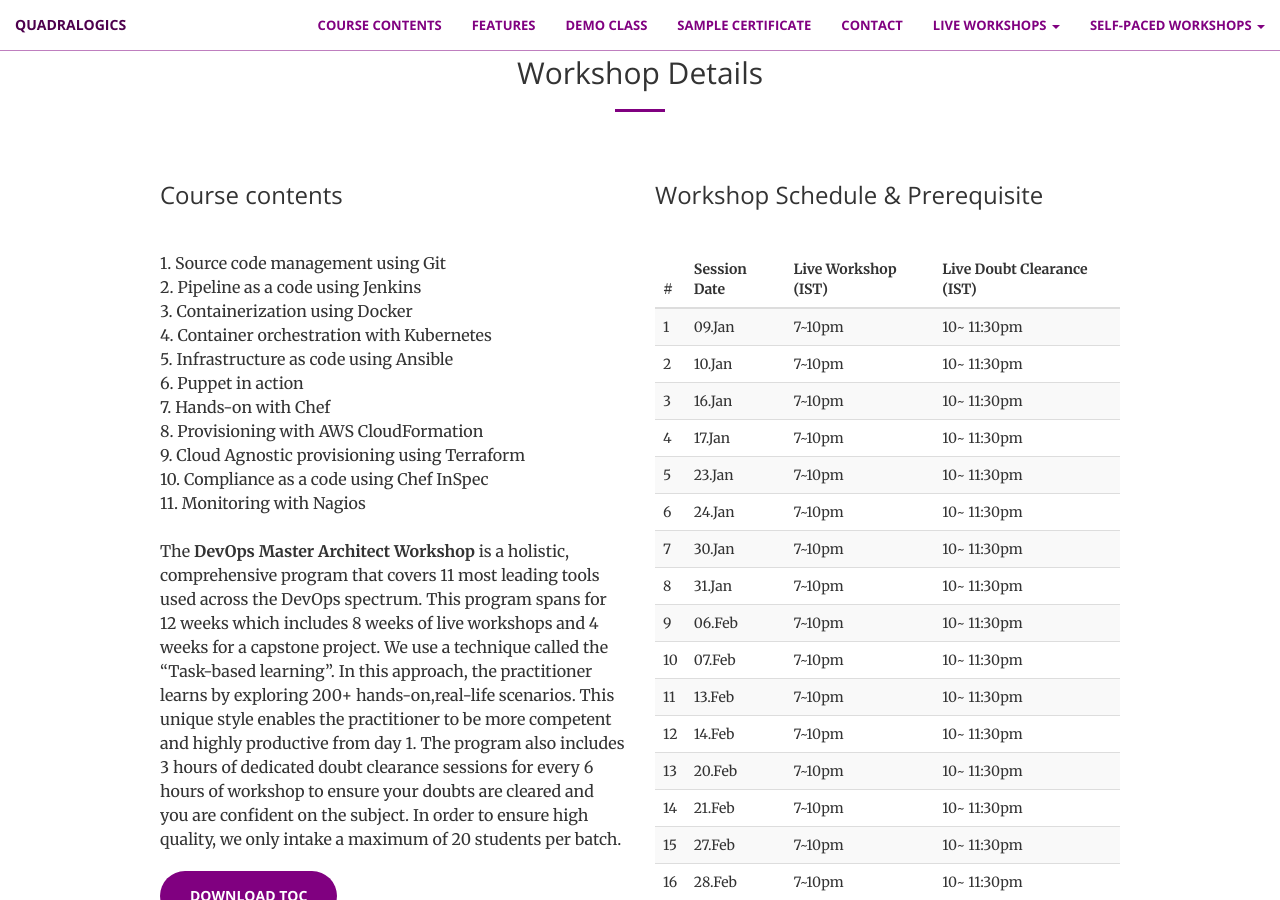
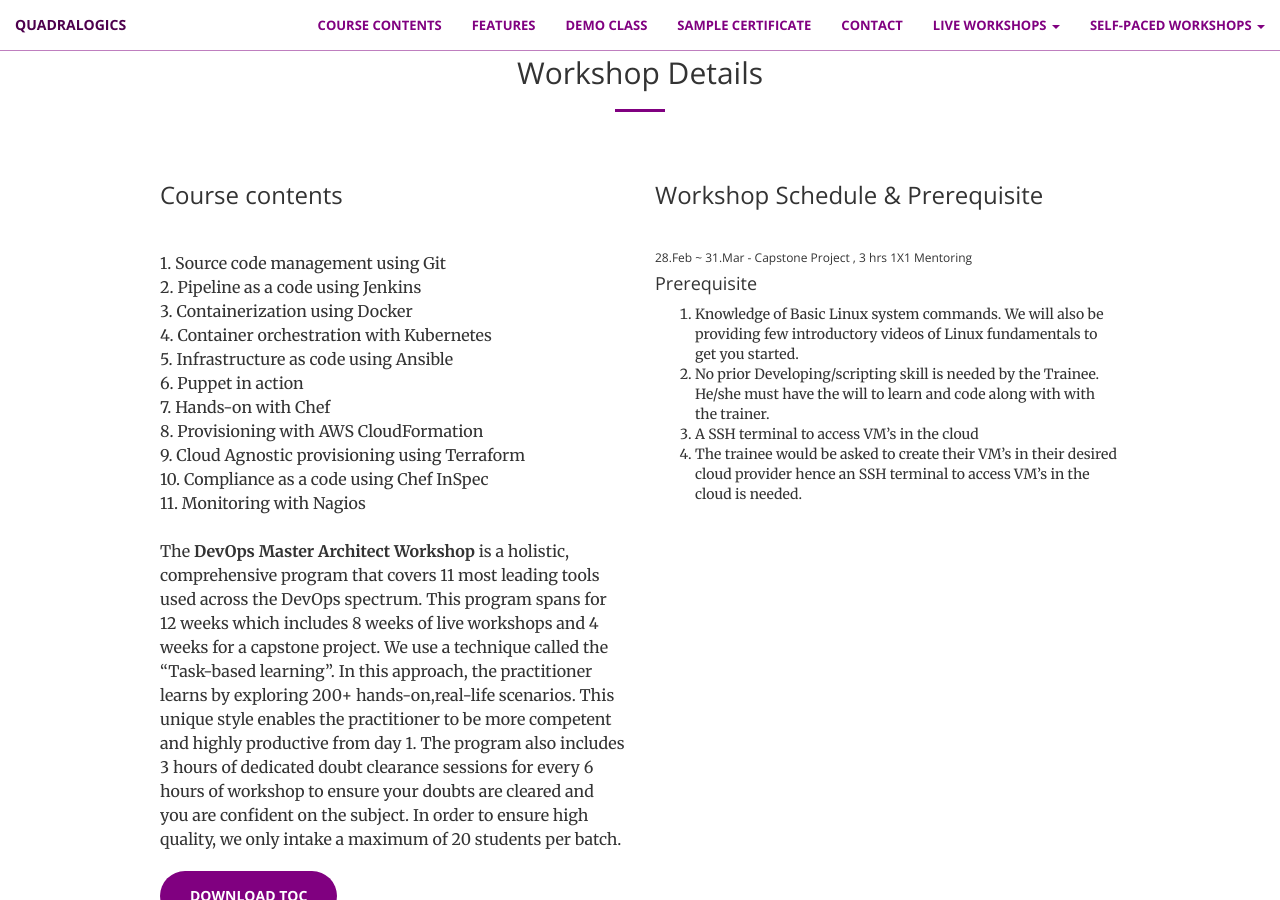
Before and after one commit to QuadraLogics/QuadraLogics.github.io, a Jekyll site: the page built from _training/DevOpsMasterArchitect.md, in a window 1280 px wide and 900 px high, scrolled down 1841 px. Built offline with Jekyll 4.4.1, drawn with Linux system fonts in a browser that asks for light colours; nearby versions of some CDN libraries; comment, search, counter and statistics services are not loaded.

```diff
--- a/_training/DevOpsMasterArchitect.md
+++ b/_training/DevOpsMasterArchitect.md
@@ -66,27 +66,6 @@
 ---
 
 
-
-{: .table .table-striped}
-| #        | Session Date     |  Live Workshop (IST) | Live Doubt Clearance  (IST) |
-|-------|--------|-------|--------|
-| 1| 09.Jan | 7~10pm | 10~ 11:30pm|
-| 2| 10.Jan |  7~10pm | 10~ 11:30pm|
-| 3| 16.Jan | 7~10pm | 10~ 11:30pm|
-| 4| 17.Jan |  7~10pm | 10~ 11:30pm|
-| 5| 23.Jan | 7~10pm | 10~ 11:30pm|
-| 6| 24.Jan | 7~10pm | 10~ 11:30pm|
-| 7| 30.Jan | 7~10pm | 10~ 11:30pm|
-| 8| 31.Jan |  7~10pm | 10~ 11:30pm|
-| 9| 06.Feb | 7~10pm | 10~ 11:30pm|
-| 10|07.Feb | 7~10pm | 10~ 11:30pm|
-| 11|13.Feb |7~10pm | 10~ 11:30pm|
-| 12|14.Feb |7~10pm | 10~ 11:30pm|
-| 13|20.Feb | 7~10pm | 10~ 11:30pm|
-| 14|21.Feb | 7~10pm | 10~ 11:30pm|
-| 15|27.Feb |7~10pm | 10~ 11:30pm|
-| 16|28.Feb |7~10pm | 10~ 11:30pm|
-
 ###### 28.Feb ~ 31.Mar - Capstone Project , 3 hrs 1X1 Mentoring
 
 #### Prerequisite
```
Also changed, not shown: _training/Ansible.md (+6 -5 lines), _training/DevOpsforManagers.md (+10 -9 lines), _training/DockerK8.md (+6 -5 lines).
